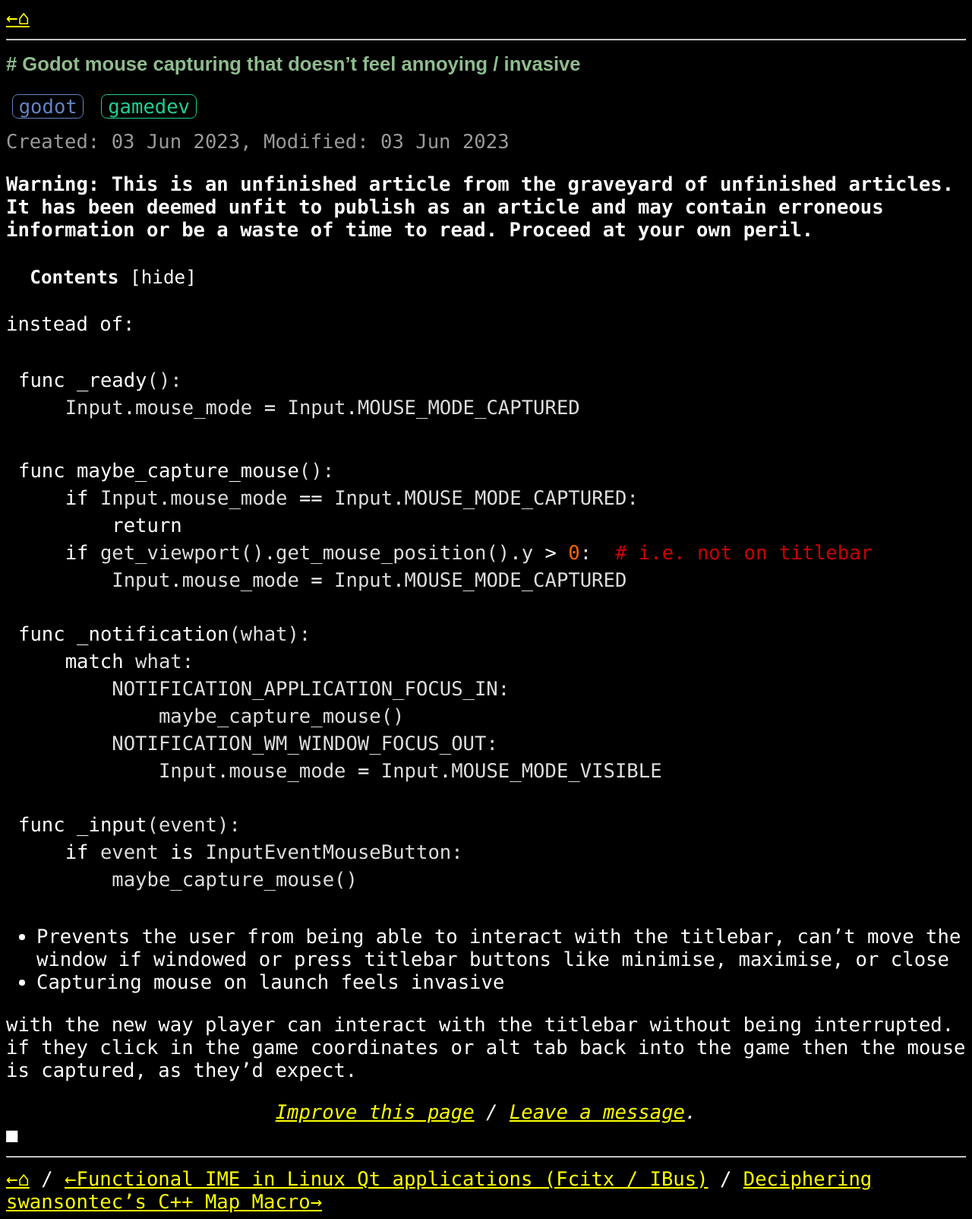
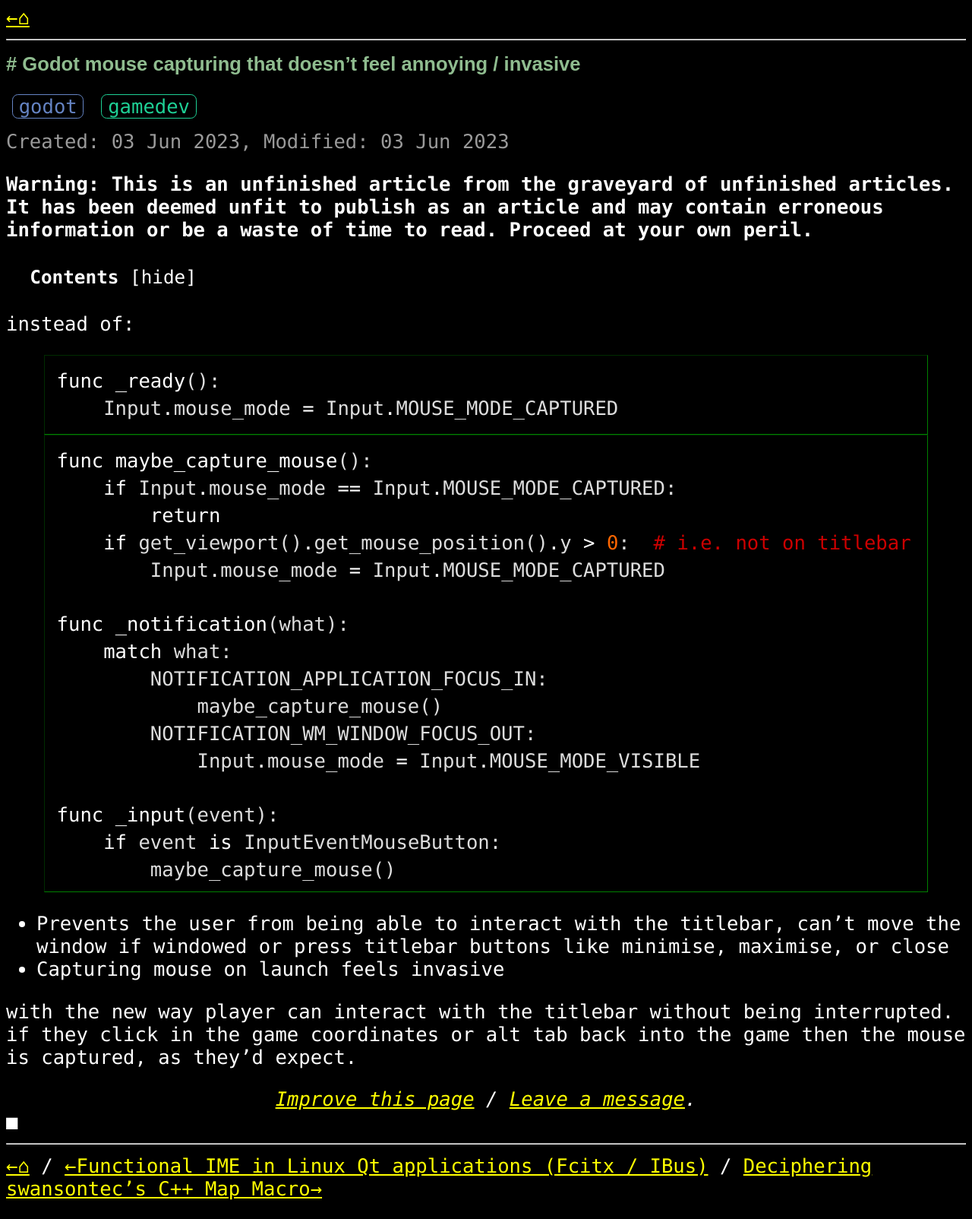
Before and after one commit to plu5/plu5.github.io, a Jekyll site: the page built from _brouillons/2023-06-03-godot-mouse-capturing.md, in a window 1280 px wide. Shown: the whole page at 76% size. Built offline with Jekyll 4.4.1, drawn with Linux system fonts in a browser that asks for light colours.

Commit message:
fix(css): Long code blocks too long and obnoxious

```diff
--- a/public/css/irn.css
+++ b/public/css/irn.css
@@ -128,6 +128,16 @@ pre code {
 .highlight pre {
   margin-bottom: 0;
   color: #ddd;
+}
+
+/* Visible block with max height, kind of like SE */
+/* to avoid long code blocks being annoying to scroll past */
+.highlighter-rouge div {
+  max-height: 600px;
+  overflow: auto;
+  max-width: 92%;
+  margin: auto;
+  border: 1px inset green;
 }
 
 /* Don't wrap plaintext (to avoid breaking ascii art) */
```
